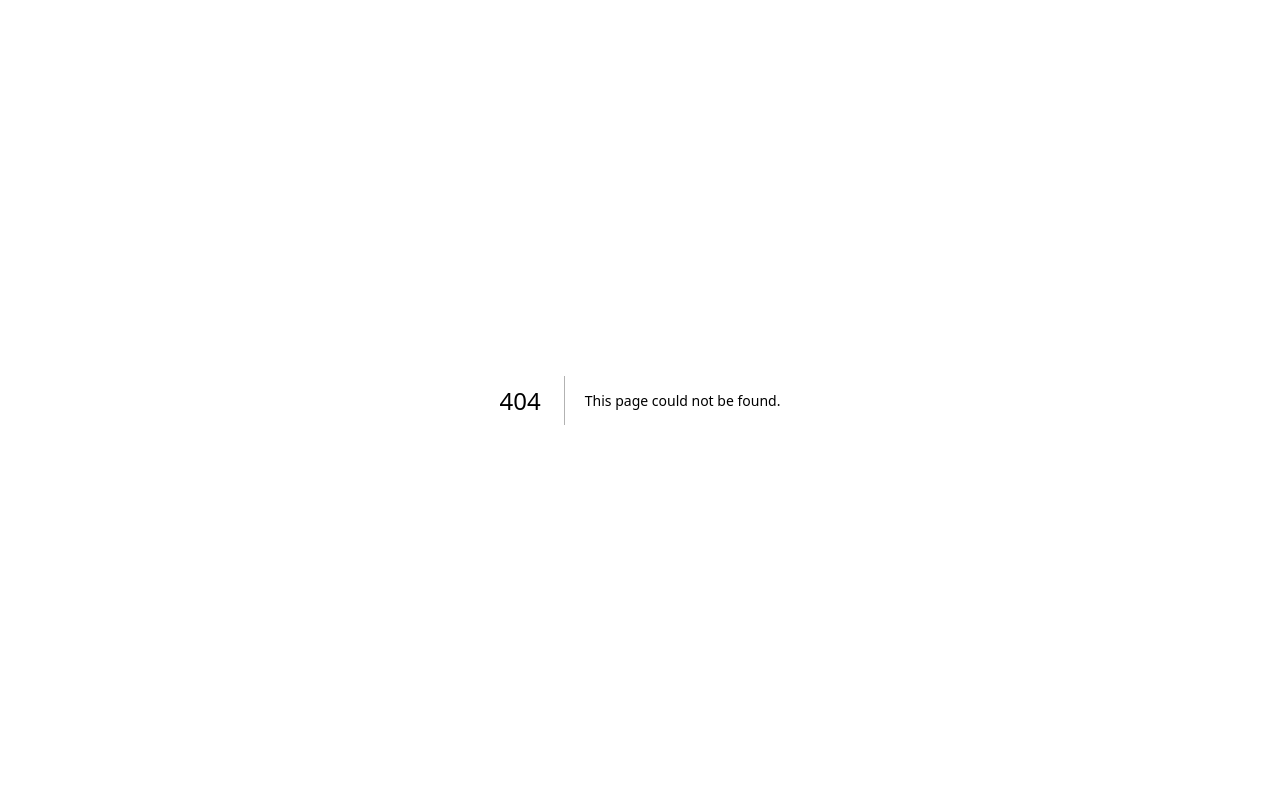
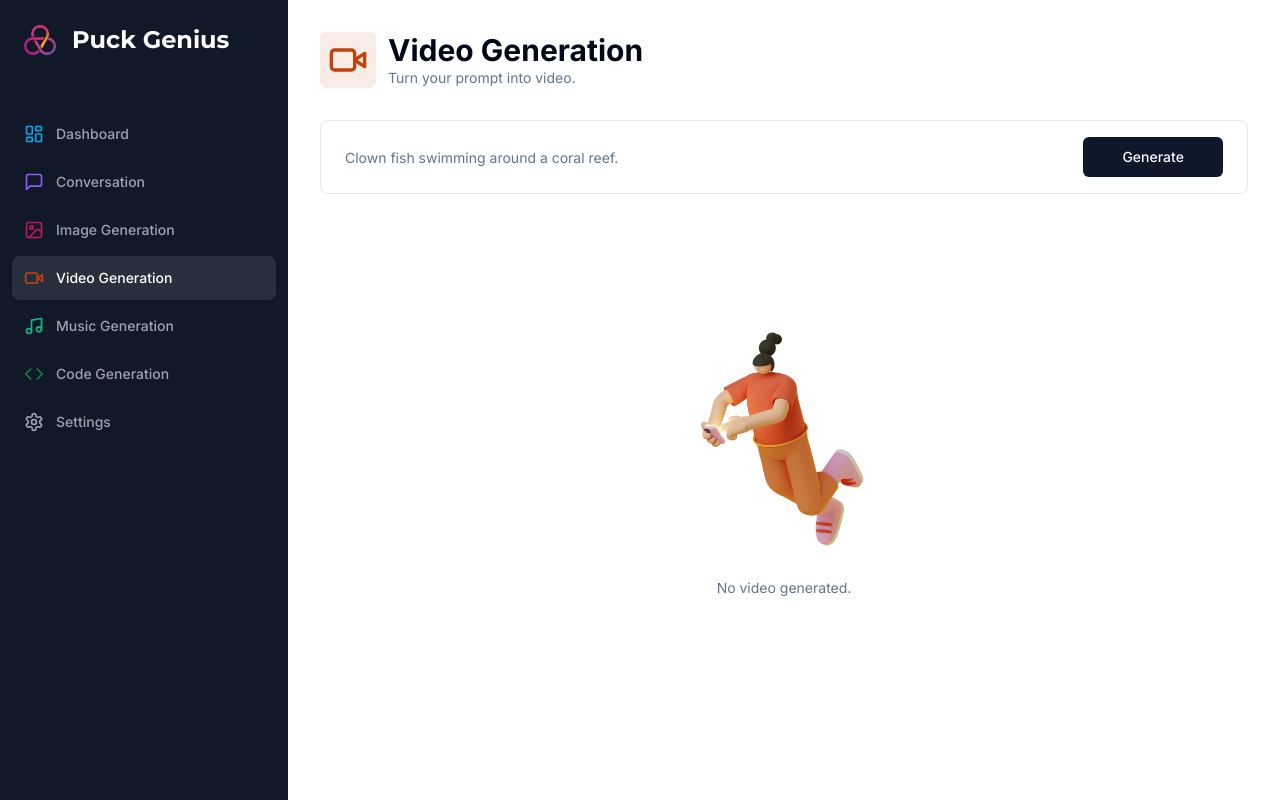
Before and after one commit to emagarc/Puck_Genius_App, a Next.js app: page /video in a window 1280 px wide. Before the commit this address had no page. Built offline with nearby package versions, Linux system fonts and the light colour scheme.

Commit message:
video generation

```diff
--- /dev/null
+++ b/app/(dashboard)/(routes)/video/constants.ts
@@ -0,0 +1,7 @@
+import * as z from "zod";
+
+export const formSchema = z.object({
+    prompt: z.string().min(1, {
+        message: "Video Prompt is required",
+    }),
+});
--- /dev/null
+++ b/app/(dashboard)/(routes)/video/page.tsx
@@ -0,0 +1,119 @@
+"use client"
+
+import axios from "axios";
+import { useRouter } from "next/navigation";
+import { useState } from "react";
+import { useForm } from "react-hook-form";
+
+import * as z from "zod";
+import { VideoIcon } from "lucide-react";
+import { zodResolver } from "@hookform/resolvers/zod";
+
+import Heading from "@/components/Heading";
+import { Empty } from "@/components/Empty";
+import { Loader } from "@/components/Loader";
+import { Form, FormField, FormItem, FormControl } from "@/components/ui/form";
+import { Input } from "@/components/ui/input";
+import { Button } from "@/components/ui/button";
+
+import { formSchema } from "./constants";
+
+
+
+const VideoPage = () => {
+    const router = useRouter();
+    const [video, setVideo] = useState<string>();
+
+    const form = useForm<z.infer<typeof formSchema>>({
+        resolver: zodResolver(formSchema),
+        defaultValues: {
+            prompt: ""
+        }
+    });
+
+    const isLoading = form.formState.isSubmitting;
+
+    const onSubmit = async (values: z.infer<typeof formSchema>) => {
+        try {
+            setVideo(undefined);
+
+            const response = await axios.post("/api/video", values)
+
+            setVideo(response.data[0]);
+            form.reset();
+
+        } catch (error: any) {
+            // TODO: open pro Modal
+            console.log(error);
+        } finally {
+            router.refresh();
+        }
+    };
+
+  return (
+    <div>
+        <Heading
+            title="Video Generation"
+            description="Turn your prompt into video."
+            icon={VideoIcon}
+            iconColor="text-orange-700"
+            bgColor="bg-orange-700/10"
+        />
+        <div className="px-4 lg:px-8">
+            <div>
+                <Form {...form}>
+                    <form
+                        onSubmit={form.handleSubmit(onSubmit)}
+                        className="
+                            rounded-lg border w-full grid grid-cols-12
+                            p-4 px-3 md:px-6 focus-within:shadow-sm gap-2
+                        "
+                    >
+                        <FormField
+                            name="prompt"
+                            render={({ field }) => (
+                                <FormItem className="col-span-12 lg:col-span-10">
+                                    <FormControl className="m-0 p-0">
+                                        <Input
+                                            className="
+                                                border-0 outline-none focus-visible:ring-0
+                                                focus-visible:ring-transparent
+                                            "
+                                            disabled={isLoading}
+                                            placeholder="Clown fish swimming around a coral reef."
+                                            {...field}
+                                        />
+                                    </FormControl>
+                                </FormItem>
+                            )}
+                        />
+                        <Button
+                            className="col-span-12 lg:col-span-2 w-full"
+                            disabled={isLoading}
+                        >
+                            Generate
+                        </Button>
+                    </form>
+                </Form>
+            </div>
+            <div className="space-y-4 mt-4">
+                {isLoading && (
+                    <div className="p-8 rounded-lg w-full flex items-center justify-center bg-muted">
+                        <Loader />
+                    </div>
+                )}
+                {!video && !isLoading && (
+                    <Empty label="No video generated."/>
+                )}
+                {video && (
+                    <video controls className="w-full aspect-video mt-8 rounded-lg border bg-black">
+                        <source src={video} />
+                    </video>
+                )}
+            </div>
+        </div>
+    </div>
+  )
+}
+
+export default VideoPage;
--- /dev/null
+++ b/app/api/video/route.ts
@@ -0,0 +1,40 @@
+import { auth } from "@clerk/nextjs";
+import { NextResponse } from "next/server";
+import Replicate from "replicate";
+
+const replicate = new Replicate({
+    auth: process.env.REPLICATE_API_TOKEN!
+});
+
+export async function POST(
+    req: Request
+) {
+    try {
+        const { userId } = auth();
+        const body = await req.json();
+        const { prompt } = body;
+
+        if (!userId) {
+            return new NextResponse("Unauthorized", { status: 401 });
+        }
+
+        if (!prompt) {
+            return new NextResponse("Prompt is required", { status: 400 });
+        }
+
+        const response = await replicate.run(
+        "anotherjesse/zeroscope-v2-xl:9f747673945c62801b13b84701c783929c0ee784e4748ec062204894dda1a351",
+        {
+            input: {
+            prompt: prompt
+            }
+        }
+        );
+
+        return NextResponse.json(response);
+
+    } catch (error) {
+        console.log("[VIDEO_ERROR]", error);
+        return new NextResponse("Internal error", { status: 500 });
+    }
+};
--- a/package.json
+++ b/package.json
@@ -39,5 +39,8 @@
     "tailwindcss-animate": "^1.0.6",
     "typescript": "5.1.6",
     "zod": "^3.22.1"
+  },
+  "devDependencies": {
+    "prisma": "^5.1.1"
   }
 }
```
Also changed, not shown: 1 other file (tests, documents, lock files or other folders).
